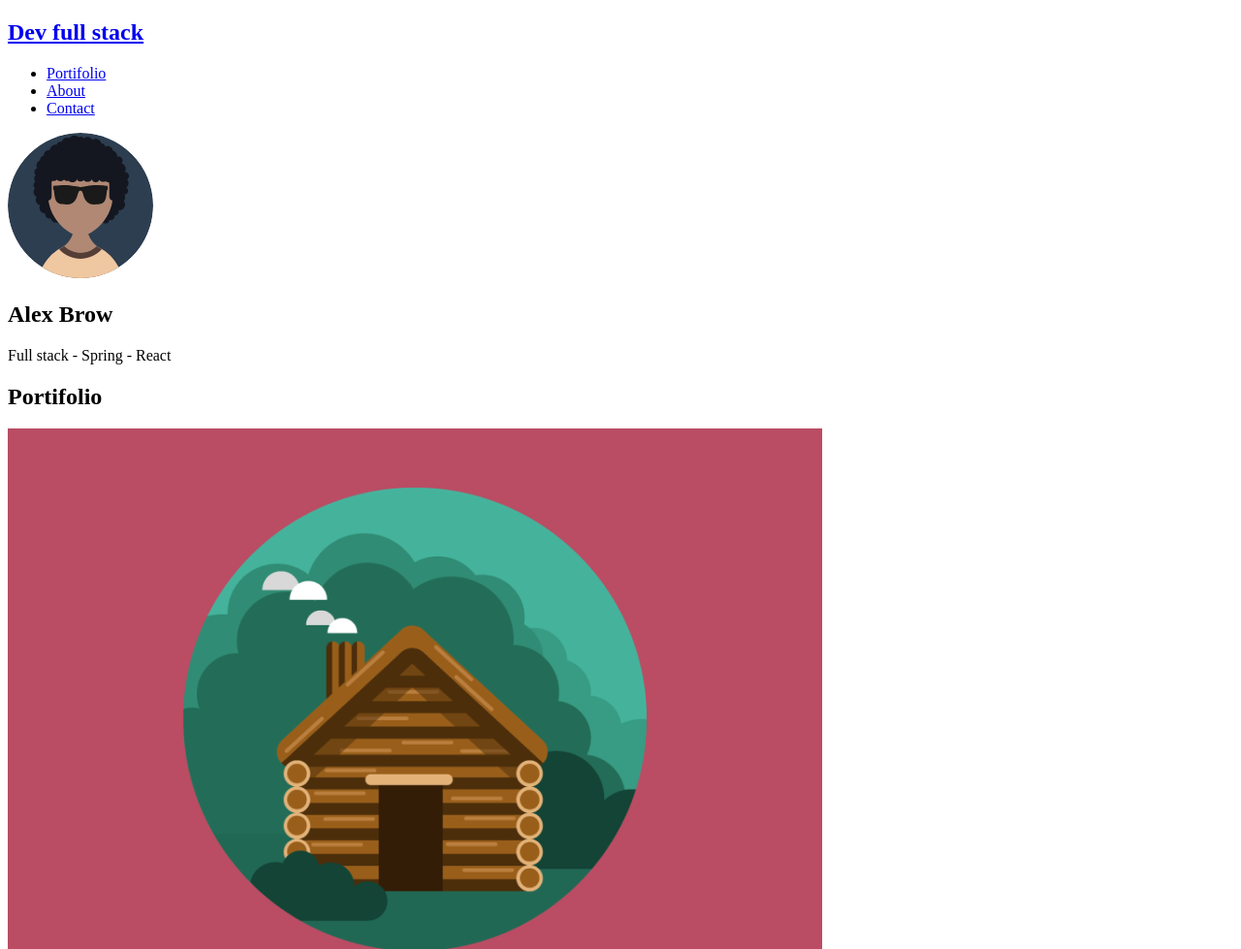
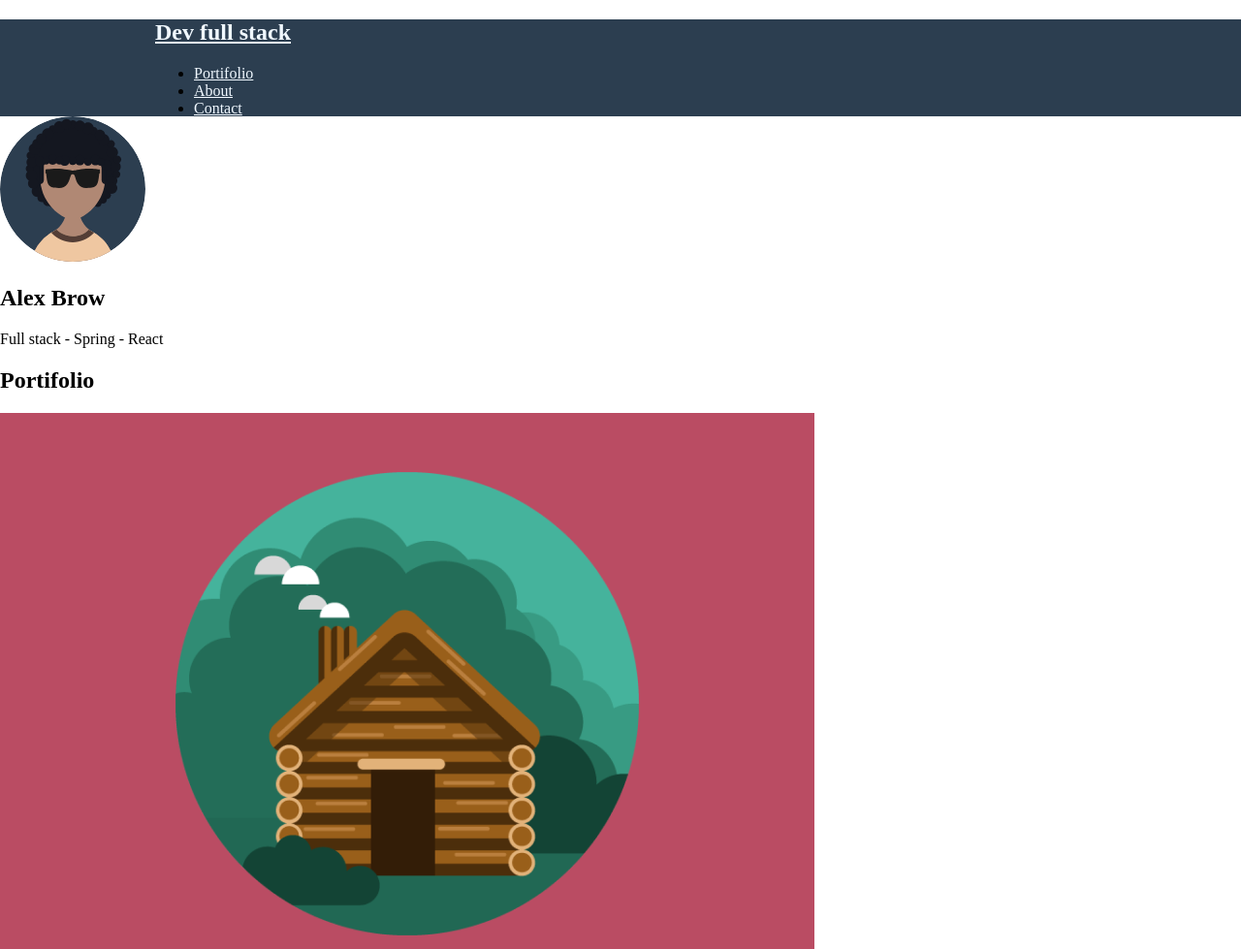
Before and after one commit to POLLY1515/Bootcamp-React-Dev-Superior, a plain HTML site: page projeto2/index.html in a window 1280 px wide. Shown: the top 979 px of the page at 97% size. Drawn offline with Linux system fonts and the light colour scheme.

Commit message:
Estilizando a barra de navegação

```diff
--- a/projeto2/css/style.css
+++ b/projeto2/css/style.css
@@ -1,3 +1,25 @@
+*{
+    box-sizing: border-box;
+}
+
+html , body{
+    margin: 0;
+    padding: 0;
+}
+.nav-header{
+    width: 100%;
+    max-width: 960px;
+    margin: 0 auto;
+}
+.nav-header a{
+    color: aliceblue;
+}
+
+.nav-container{
+    height: 100px;
+    width: 100%;
+    background-color: #2C3E50;
+}
 footer{
     background-color: #2C3E50;
 }
--- a/projeto2/index.html
+++ b/projeto2/index.html
@@ -8,8 +8,8 @@
     <link rel="stylesheet" href="css/style.css">
 </head>
 <body>
-    <header>
-        <nav>
+    <header class="nav-container">
+        <nav class="nav-header">
           <h1><a href="#">Dev full stack</a></h1>
 
           <ul>
```
